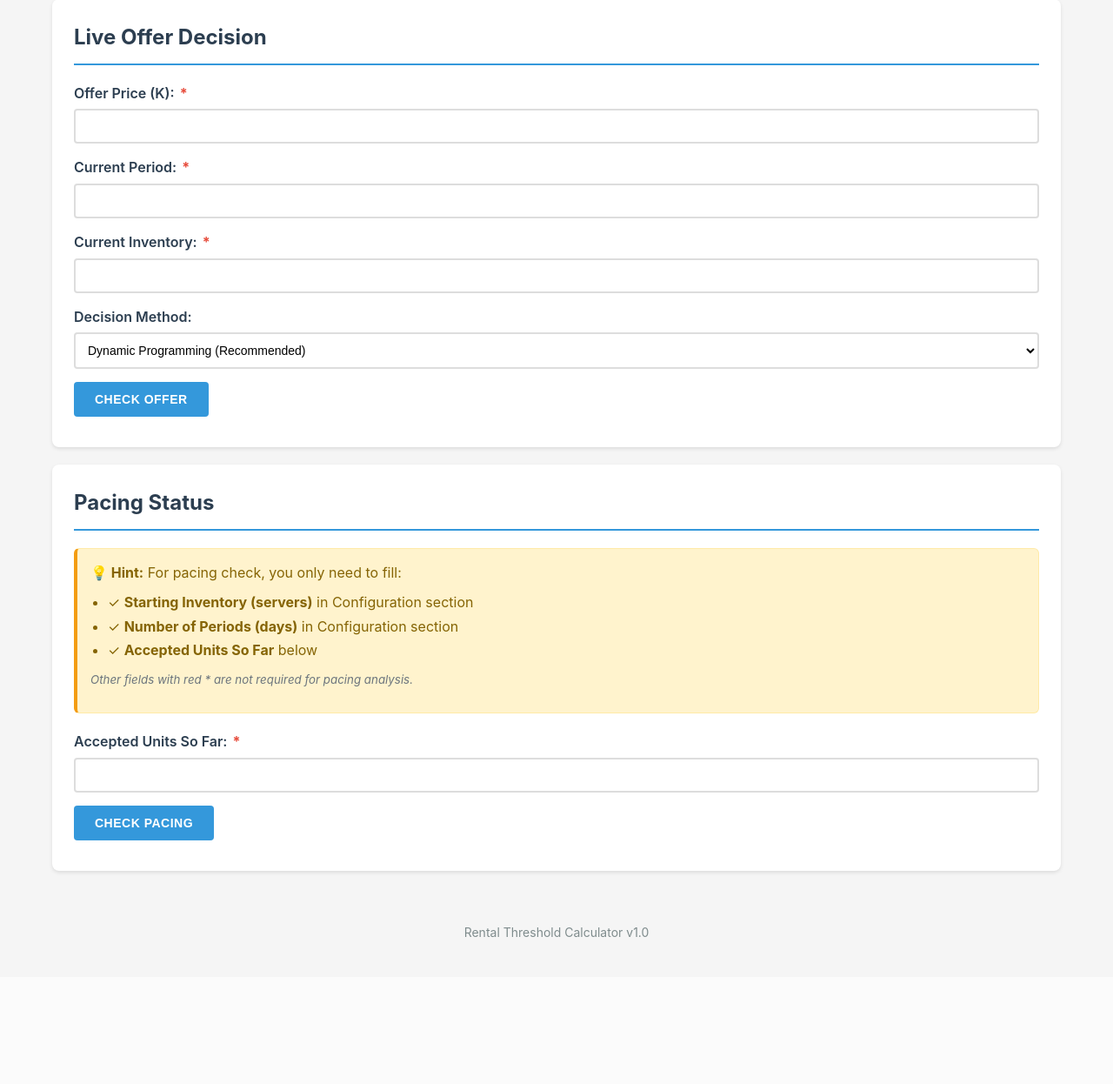
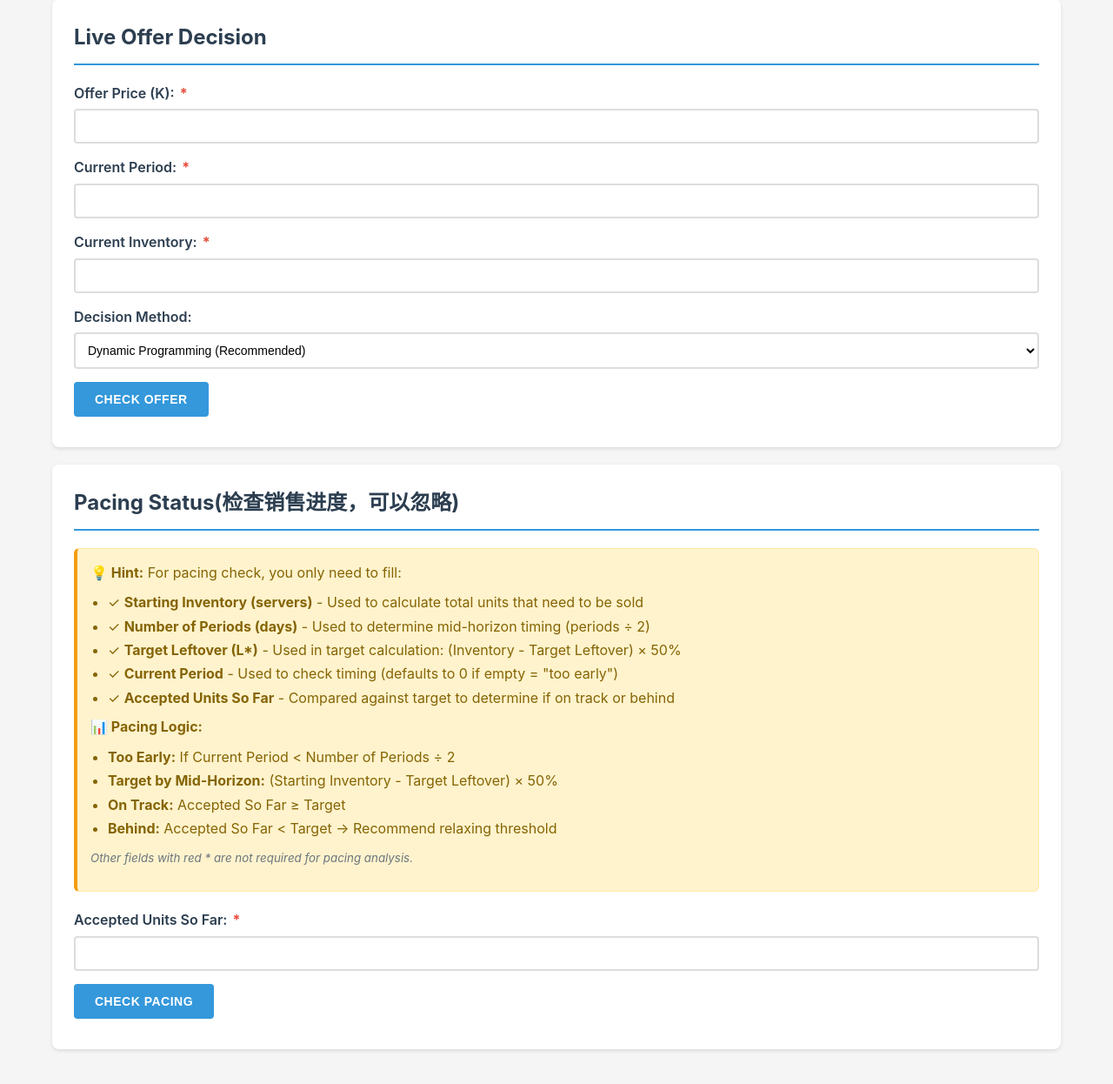
Before and after one commit to xlzhou/rental_threshold_calculator, a Flask app: page / in a window 1280 px wide. Shown: the part 1028-2274 px from the top of the page at 87% size. Before the commit the page ends 2105 px from the top, so only its background shows below. Run offline with Flask 2, Linux system fonts and the light colour scheme.

Commit message:
fix some bugs and add hints

```diff
--- a/templates/index.html
+++ b/templates/index.html
@@ -195,14 +195,23 @@
 
             <!-- Pacing Widget -->
             <section class="pacing-widget">
-                <h2>Pacing Status</h2>
+                <h2>Pacing Status(检查销售进度，可以忽略)</h2>
 
                 <div class="pacing-hint">
                     <p><strong>💡 Hint:</strong> For pacing check, you only need to fill:</p>
                     <ul>
-                        <li>✓ <strong>Starting Inventory (servers)</strong> in Configuration section</li>
-                        <li>✓ <strong>Number of Periods (days)</strong> in Configuration section</li>
-                        <li>✓ <strong>Accepted Units So Far</strong> below</li>
+                        <li>✓ <strong>Starting Inventory (servers)</strong> - Used to calculate total units that need to be sold</li>
+                        <li>✓ <strong>Number of Periods (days)</strong> - Used to determine mid-horizon timing (periods ÷ 2)</li>
+                        <li>✓ <strong>Target Leftover (L*)</strong> - Used in target calculation: (Inventory - Target Leftover) × 50%</li>
+                        <li>✓ <strong>Current Period</strong> - Used to check timing (defaults to 0 if empty = "too early")</li>
+                        <li>✓ <strong>Accepted Units So Far</strong> - Compared against target to determine if on track or behind</li>
+                    </ul>
+                    <p><strong>📊 Pacing Logic:</strong></p>
+                    <ul>
+                        <li><strong>Too Early:</strong> If Current Period &lt; Number of Periods ÷ 2</li>
+                        <li><strong>Target by Mid-Horizon:</strong> (Starting Inventory - Target Leftover) × 50%</li>
+                        <li><strong>On Track:</strong> Accepted So Far ≥ Target</li>
+                        <li><strong>Behind:</strong> Accepted So Far &lt; Target → Recommend relaxing threshold</li>
                     </ul>
                     <p><small>Other fields with red * are not required for pacing analysis.</small></p>
                 </div>
```
